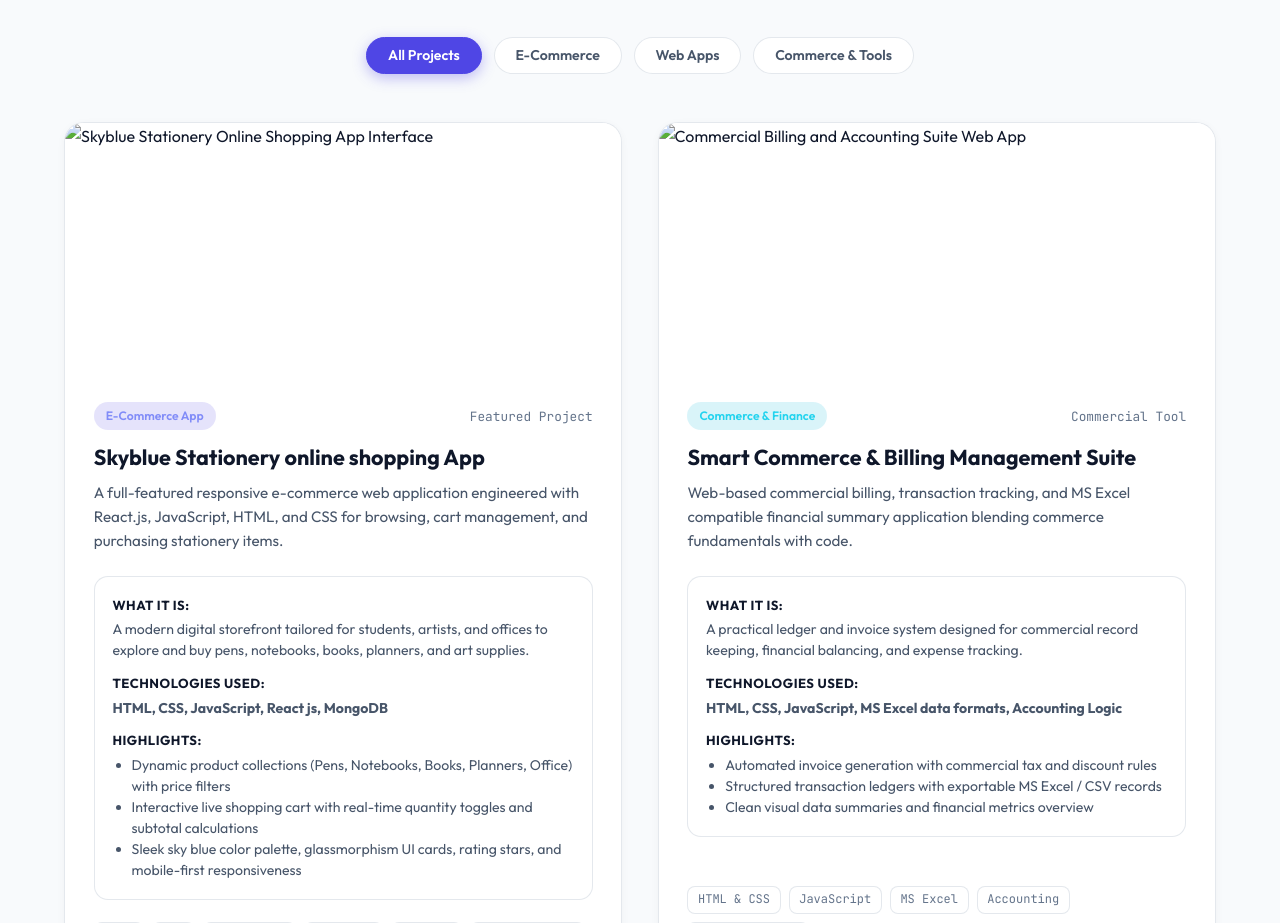
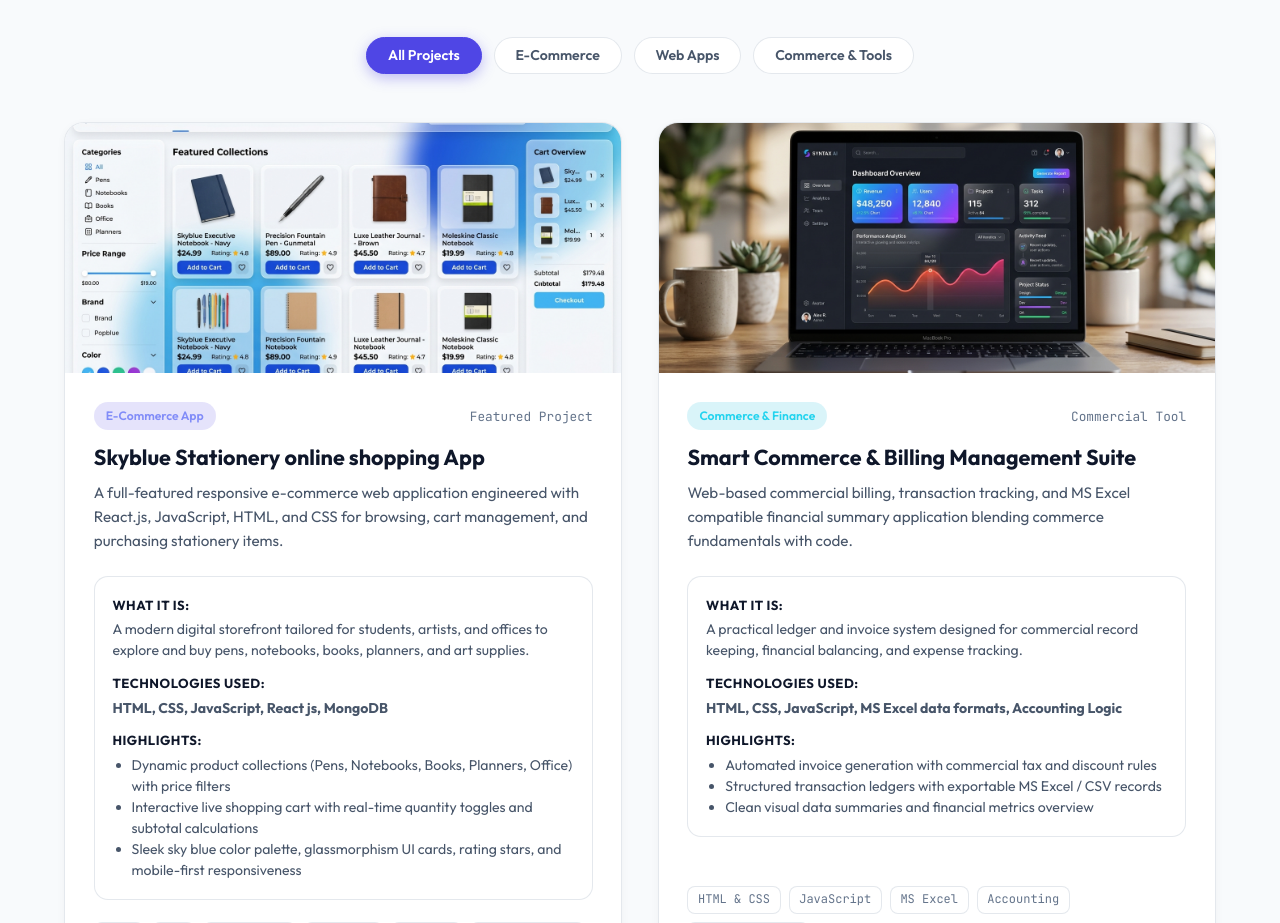
Before and after one commit to pandiyanbharathi201994-crypto/portfolio, a plain HTML site: page index.html in a window 1280 px wide. Shown: the part 3780-4703 px from the top of the page. Drawn offline with Linux system fonts and the light colour scheme.

Commit message:
Add files via upload

```diff
--- a/index.html
+++ b/index.html
@@ -17,13 +17,13 @@
   <meta property="og:type" content="website" />
   <meta property="og:title" content="Bharathi P | MBA Graduate &amp; Web Developer in Kumbakonam" />
   <meta property="og:description" content="Bharathi P, MBA and B.Com graduate in Kumbakonam, Tamil Nadu, skilled in HTML, CSS, JavaScript, React.js, MongoDB, MS Office and accounting." />
-  <meta property="og:image" content="images/bharathi-profile.jpg" />
+  <meta property="og:image" content="bharathi-profile.jpg" />
   <meta property="og:image:alt" content="Bharathi P — MBA Graduate &amp; Web Developer" />
   <meta property="og:locale" content="en_IN" />
   <meta name="twitter:card" content="summary" />
   <meta name="twitter:title" content="Bharathi P | MBA Graduate &amp; Web Developer in Kumbakonam" />
   <meta name="twitter:description" content="Bharathi P, MBA and B.Com graduate in Kumbakonam, Tamil Nadu, skilled in HTML, CSS, JavaScript, React.js, MongoDB, MS Office and accounting." />
-  <meta name="twitter:image" content="images/bharathi-profile.jpg" />
+  <meta name="twitter:image" content="bharathi-profile.jpg" />
 
   <!-- Google Fonts: Outfit & JetBrains Mono -->
   <link rel="preconnect" href="https://fonts.googleapis.com" />
@@ -617,7 +617,7 @@
           <!-- Project 1: Skyblue Stationery Online Shopping App -->
           <article class="project-card reveal-item" data-category="ecommerce web" id="project-skyblue">
             <div class="project-image-wrap">
-              <img src="images/skyblue_stationery.jpg" alt="Skyblue Stationery Online Shopping App Interface" class="project-img"
+              <img src="skyblue_stationery.jpg" alt="Skyblue Stationery Online Shopping App Interface" class="project-img"
                 loading="lazy" />
               <div class="project-overlay">
                 <a href="#contact" class="btn btn-sm btn-primary project-action-btn">Live Preview</a>
@@ -671,7 +671,7 @@
           <!-- Project 2: Smart Commerce & Billing Management Suite -->
           <article class="project-card reveal-item" data-category="commerce web" id="project-commerce-suite">
             <div class="project-image-wrap">
-              <img src="images/project2.jpg" alt="Commercial Billing and Accounting Suite Web App" class="project-img"
+              <img src="project2.jpg" alt="Commercial Billing and Accounting Suite Web App" class="project-img"
                 loading="lazy" />
               <div class="project-overlay">
                 <a href="#contact" class="btn btn-sm btn-primary project-action-btn">Live Preview</a>
```
